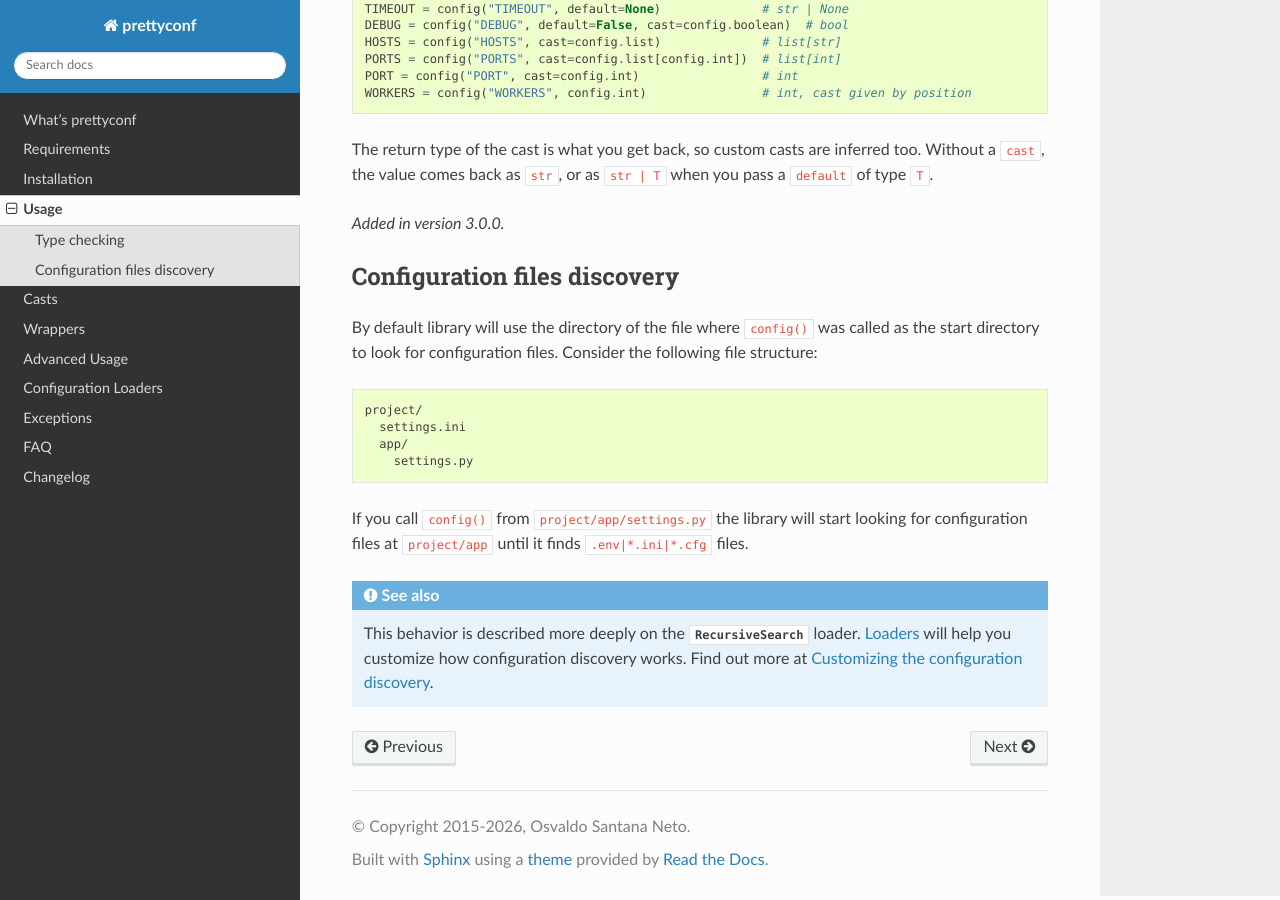
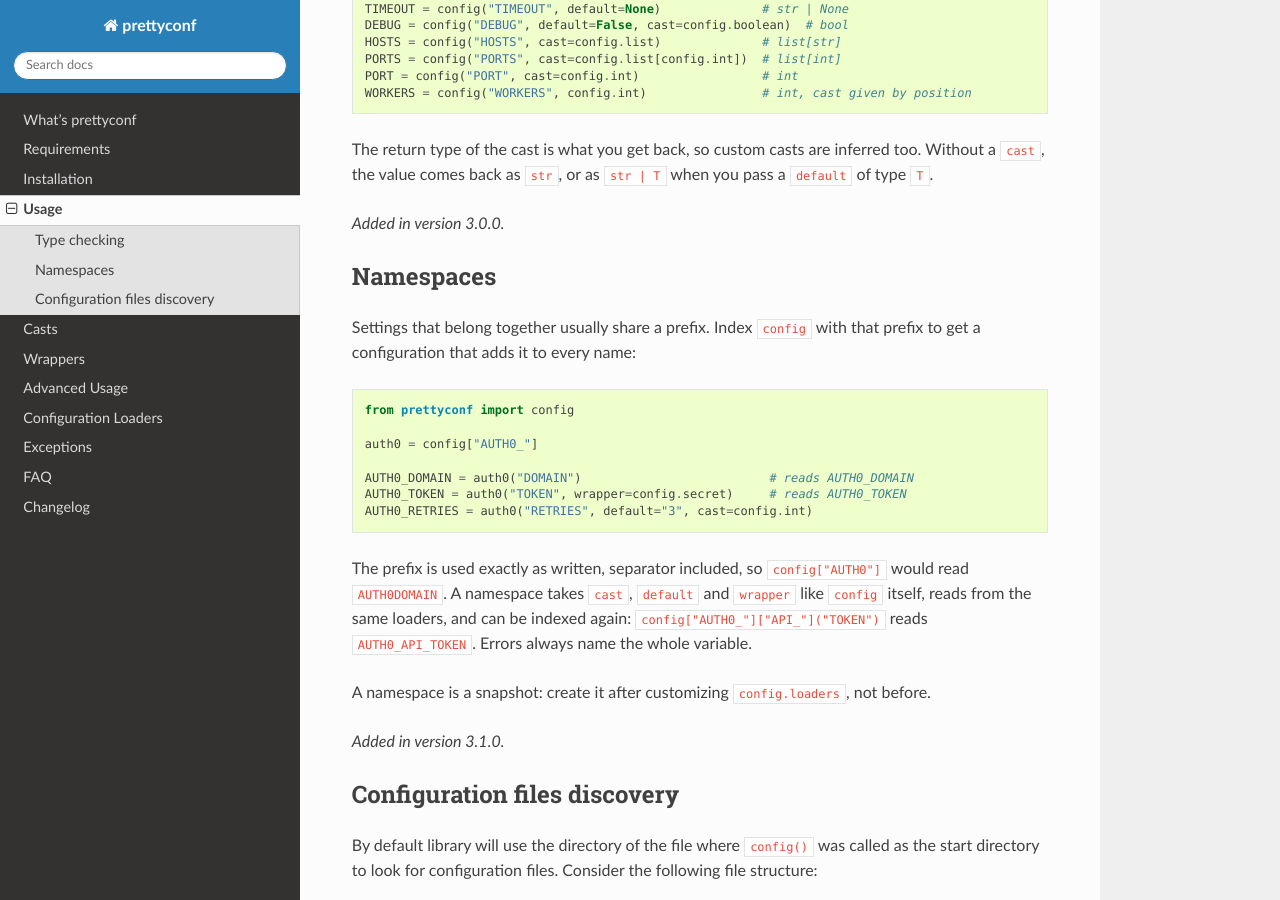
Before and after one commit to osantana/prettyconf, a Sphinx documentation site: the page built from docs/source/usage.rst, in a window 1280 px wide and 900 px high, scrolled down 1073 px. Built offline with Sphinx 7.4.7 and the Read the Docs theme 3.1.0, drawn with Linux system fonts in a browser that asks for light colours.

Commit message:
Add namespaces for settings that share a prefix
config["AUTH0_"] returns a configuration that adds the prefix to every
name, so config["AUTH0_"]("TOKEN") reads AUTH0_TOKEN. The prefix is used
exactly as written, namespaces can be nested, and they take cast, default
and wrapper like config itself.

A namespace is a shallow copy carrying the prefix, and the prefix is
applied inside __call__ itself. Delegating to the parent would add a
stack frame, and the discovery of configuration files next to the caller
depends on how deep the caller is.

Co-Authored-By: Claude Fable 5.2 <noreply@anthropic.com>

```diff
--- a/CHANGES.txt
+++ b/CHANGES.txt
@@ -19,6 +19,10 @@
     and at runtime.
   - ``config.eval`` is now a cast object like the others, instead of a bare
     function.
+  - Add namespaces: ``config["AUTH0_"]`` returns a configuration that adds the
+    prefix to every name, so ``config["AUTH0_"]("TOKEN")`` reads
+    ``AUTH0_TOKEN``. Namespaces can be nested and take the same arguments as
+    ``config``.
 
   Deprecations:
 
--- a/docs/source/usage.rst
+++ b/docs/source/usage.rst
@@ -63,6 +63,34 @@ you pass a ``default`` of type ``T``.
 .. versionadded:: 3.0.0
 
 
+Namespaces
+~~~~~~~~~~
+
+Settings that belong together usually share a prefix. Index ``config`` with
+that prefix to get a configuration that adds it to every name:
+
+.. code-block:: python
+
+    from prettyconf import config
+
+    auth0 = config["AUTH0_"]
+
+    AUTH0_DOMAIN = auth0("DOMAIN")                          # reads AUTH0_DOMAIN
+    AUTH0_TOKEN = auth0("TOKEN", wrapper=config.secret)     # reads AUTH0_TOKEN
+    AUTH0_RETRIES = auth0("RETRIES", default="3", cast=config.int)
+
+The prefix is used exactly as written, separator included, so ``config["AUTH0"]``
+would read ``AUTH0DOMAIN``. A namespace takes ``cast``, ``default`` and
+``wrapper`` like ``config`` itself, reads from the same loaders, and can be
+indexed again: ``config["AUTH0_"]["API_"]("TOKEN")`` reads ``AUTH0_API_TOKEN``.
+Errors always name the whole variable.
+
+A namespace is a snapshot: create it after customizing ``config.loaders``, not
+before.
+
+.. versionadded:: 3.1.0
+
+
 Configuration files discovery
 ~~~~~~~~~~~~~~~~~~~~~~~~~~~~~
 
```
Also changed, not shown: 3 other files.
